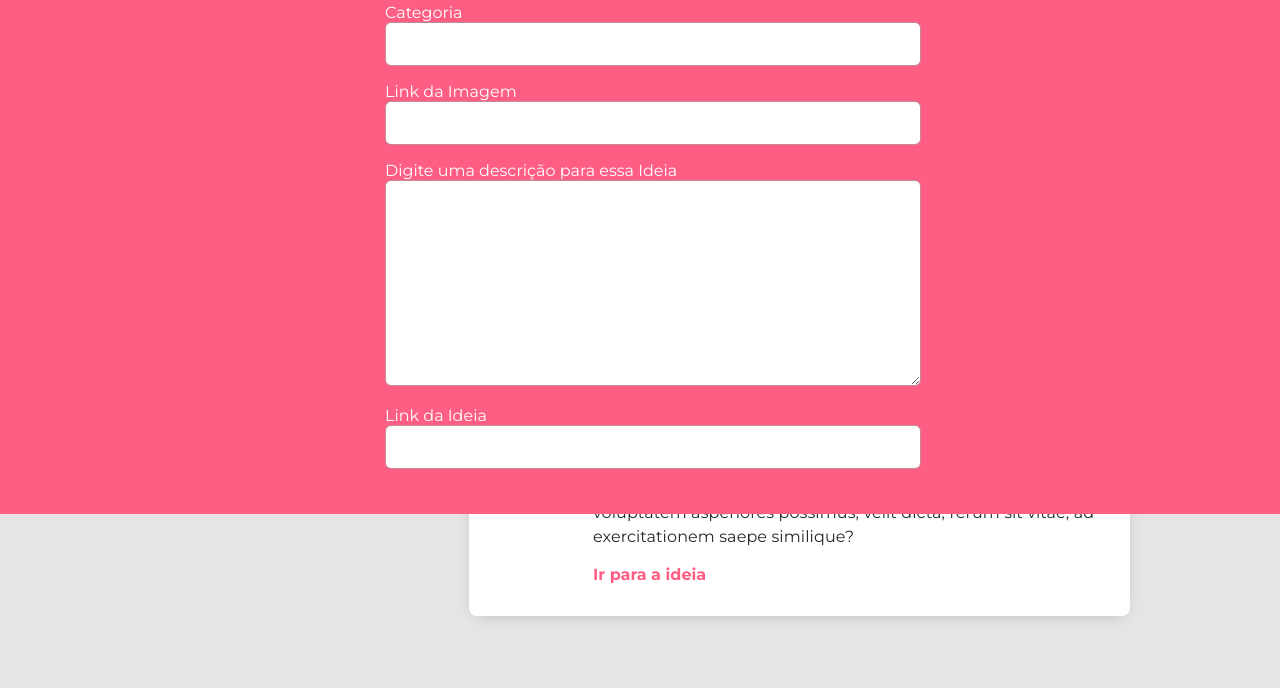
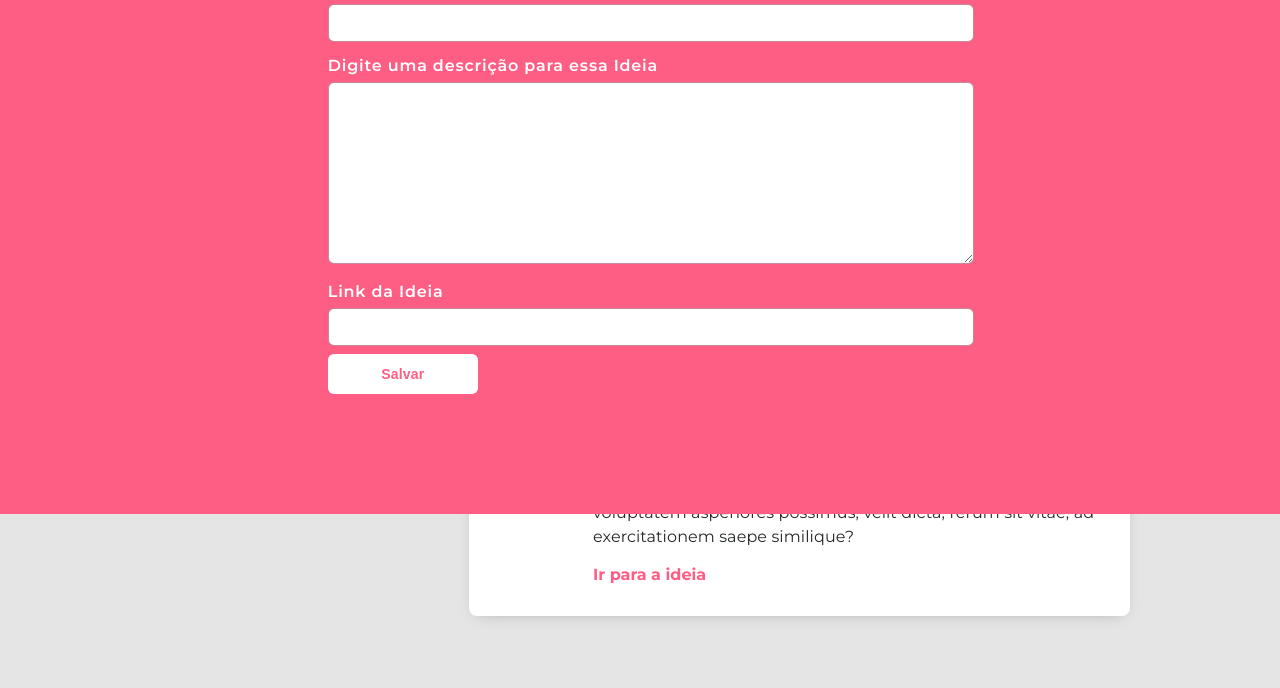
Before and after one commit to douglasabnovato/rocketseat-maykbrito-web, a plain HTML site: page index.html in a window 1280 px wide. Shown: the part 286-974 px from the top of the page. Drawn offline with Linux system fonts and the light colour scheme; grey boxes are pictures that could not be loaded.

Commit message:
posicionamento dos elementos do form

```diff
--- a/style.css
+++ b/style.css
@@ -119,7 +119,7 @@ footer a{
     margin: 16px 0;
 }
 
-#modal{
+#modal {
     background: #ff5e84;
 
     position: absolute;
@@ -127,12 +127,13 @@ footer a{
 
     width: 100vw;
     height: 100vh;
+
     display: flex;
     justify-content: center;
 }
 
 #modal .content{
-    margin-top: 128px;
+    margin-top: 20px;
     color: white;
 }
 
@@ -141,23 +142,43 @@ footer a{
     text-transform: uppercase;
 }
 
-.content form{
+.modal form{
     width: 80%;
     max-width: 800px;
 
     margin: 0 auto;
 }
 
+.input-wrapper{
+    margin: 8px 0;
+}
+
 form textarea,
 form input{
     width: 100%;
-    padding: 12px;
+    padding: 10px;
     border-radius: 6px;
     border: 1px solid rgba(141, 25, 52, 0.5);
     outline: none;
-    font-size: 16px;
+    font-size: 14px;
 }
 
-.input-wrapper{
-    margin: 16px 0;
+form label{
+    font-weight: 600;
+    line-height: 32px;
+    letter-spacing: 0.8px;
 }
+
+form button{
+    background: white;
+    width: 150px;
+    height: 40px;
+    border-radius: 6px;
+    cursor: pointer;
+}
+
+form button:hover{
+    background: #0984e3;
+    color: white;
+    text-decoration: none;
+}
```
